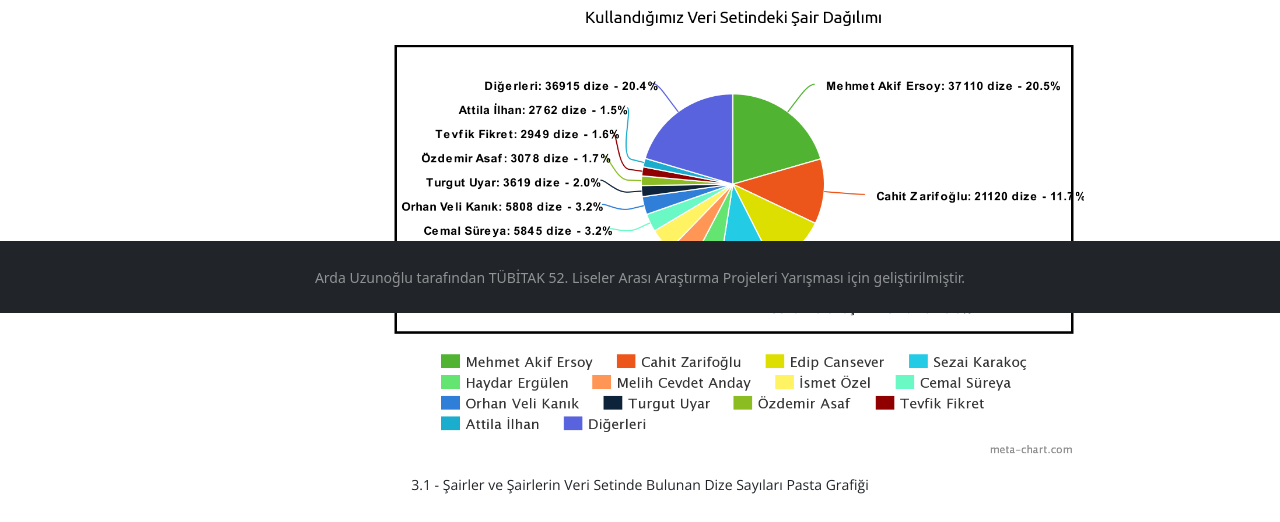
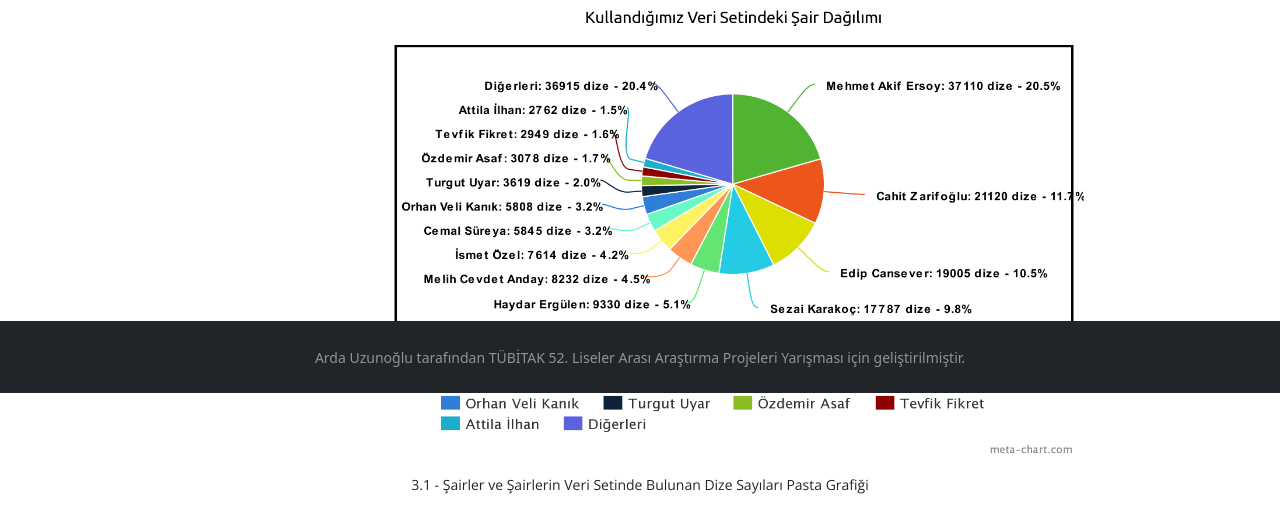
Before and after one commit to ardauzunoglu/edebizeka, a Flask app: page /veri-seti in a window 1280 px wide; the page is wider, and only the part inside the window is pictured. Shown: the part 4559-5081 px from the top of that part. Run offline with Flask 2, Linux system fonts and the light colour scheme.

Commit message:
Add files via upload

```diff
--- a/web-site/templates/includes/veri-seti-footer.html
+++ b/web-site/templates/includes/veri-seti-footer.html
@@ -17,7 +17,7 @@
             #sticky-footer {
                 width: 100%;
                 position: absolute;
-                top: 600%;
+                top: 610%;
                 background-color: #f5f5f5;
             }
 
```
